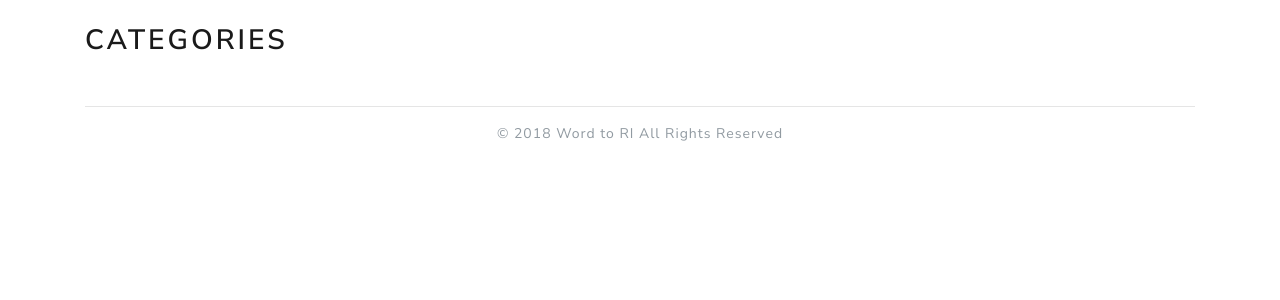
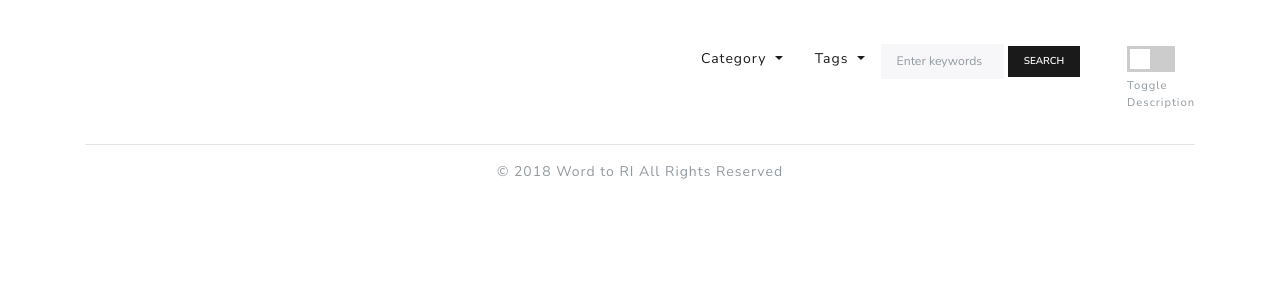
Before and after one commit to stlim0730/wordtori, a Django app: page / in a window 1280 px wide. Shown: the part 95-395 px from the top of the page. Run offline with Django 3.2, Linux system fonts and the light colour scheme; data that the repository does not hold is empty; some libraries are stand-ins or nearby versions.

Commit message:
change category structure

```diff
--- a/api/models.py
+++ b/api/models.py
@@ -58,6 +58,7 @@ class Category(models.Model):
   name = models.CharField(max_length=100)
   slug = models.SlugField(max_length=100, unique=True)
   hidden = models.BooleanField(default=False)
+  description = models.TextField(null=True, blank=True, default='')
 
   def __str__(self):
     return 'Category: ' + self.name
--- a/pages/views.py
+++ b/pages/views.py
@@ -5,11 +5,16 @@ from api.forms import SubmissionForm
 from api.models import Submission, Category, Event
 from tagging.models import Tag
 import base64
+from django.template.defaultfilters import register
+
+@register.filter(name='dict_key')
+def dict_key(d, k):
+  return d[k]
 
 def getAllCategories():
   return Category.objects.filter(hidden=False)
 
-def getAllSubmissions(category):
+def getSubmissionsPerCat(category):
   submissions = Submission.objects.filter(
     Q(mediaHash__isnull=False) | Q(mediaType='image'),
     Q(mediaType='youtube') | Q(mediaType='soundcloud'),
@@ -35,16 +40,21 @@ def categories(request):
   }
   return render(request, 'categories.html', context)
 
-def see(request, slug):
-  submissions = getAllSubmissions(slug)
+def see(request, slug=None):
+  categories = getAllCategories()
+  submissions = {}
+  if slug:
+    categories = categories.filter(slug=slug)
+  for category in categories:
+    submissions[category.slug] = getSubmissionsPerCat(category.slug)
   tags = []
-  for submission in submissions:
-    t = [tag.name for tag in Tag.objects.get_for_object(submission)]
-    tags.extend(t)
+  for category in categories:
+    for submission in submissions[category.slug]:
+      t = [tag.name for tag in Tag.objects.get_for_object(submission)]
+      tags.extend(t)
   context = {
     'active': 'see',
-    'categories': getAllCategories(),
-    'category': getAllCategories().filter(slug=slug)[0],
+    'categories': categories,
     'submissions': submissions,
     'tags': sorted(list(set(tags)))
   }
--- a/templates/partials/toolbar.html
+++ b/templates/partials/toolbar.html
@@ -4,12 +4,14 @@
       Category
     </a>
     <div class="dropdown-menu" x-placement="bottom-start" style="position: absolute; will-change: transform; top: 0px; left: 0px; transform: translate3d(0px, 37px, 0px);">
+      <a class="dropdown-item" data-tag="all" href="/see" style="font-weight: bold">Show All</a>
+      <div class="dropdown-divider"></div>
       {% for category in categories %}
         <a class="dropdown-item" href="/see/{{category.slug}}">{{category.name}}</a>
       {% endfor %}
     </div>
   </li>
-  <li class="nav-item dropdown mr-0">
+  <!-- <li class="nav-item dropdown mr-0">
     <a class="nav-link dropdown-toggle" data-toggle="dropdown" href="#" role="button" aria-haspopup="true" aria-expanded="false">
       Media Type
     </a>
@@ -20,7 +22,7 @@
       <a class="dropdown-item media-type-filter" data-media-type="image" href="#">Image</a>
       <a class="dropdown-item media-type-filter" data-media-type="video" href="#">Video</a>
     </div>
-  </li>
+  </li> -->
   <li class="nav-item dropdown mr-0">
     <a class="nav-link dropdown-toggle" data-toggle="dropdown" href="#" role="button" aria-haspopup="true" aria-expanded="false">
       Tags
--- a/templates/see.html
+++ b/templates/see.html
@@ -5,10 +5,7 @@
 
 <div class="container">
   <div class="row">
-    <div class="col-md-4 col-sm-12 mt-md-4">
-      <h2 class="mt-3">{{category.name}}</h2>
-    </div>
-    <div class="col-md-8 col-sm-12 mt-md-4">
+    <div class="offset-md-4 col-md-8 col-sm-12 mt-md-4">
       {% include "partials/toolbar.html" with categories=categories category=category tags=tags %}
     </div>
   </div>
@@ -16,8 +13,14 @@
 
 <div class="container">
   <div class="row">
-    {% for submission in submissions %}
-      {% include "partials/submission.html" with category=category submission=submission %}
+    {% for category in categories %}
+      <div class="col-12">
+        <h2 class="mt-4">{{category.name}}</h2>
+        <p class="lead">{{category.description}}</p>
+      </div>
+      {% for submission in submissions|dict_key:category.slug %}
+        {% include "partials/submission.html" with category=category submission=submission %}
+      {% endfor %}
     {% endfor %}
   </div>
 </div>
--- a/wordtori/urls.py
+++ b/wordtori/urls.py
@@ -20,9 +20,9 @@ from pages import views
 
 urlpatterns = [
   path('admin/', admin.site.urls),
-  url(r'^$', views.categories, name='categories'),
-  url(r'^see$', views.categories, name='categories'),
-  url(r'^see/(?P<slug>.+)$', views.see, name='see'),
+  url(r'^$', views.see, name='see'),
+  # url(r'^see$', views.categories, name='categories'),
+  url(r'^see/(?P<slug>.*)$', views.see, name='see'),
   url(r'^why$', views.why, name='why'),
   url(r'^how$', views.how, name='how'),
   url(r'^groundrules$', views.groundrules, name='groundrules'),
```
Also changed, not shown: api/views.py (+4 -4 lines), templates/partials/category.html (deleted, +0 -7 lines).
